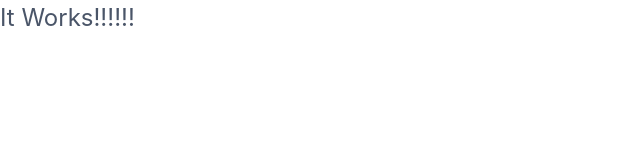
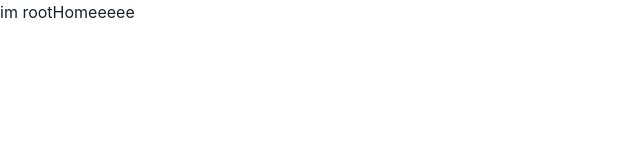
Before and after one commit to yun0727/airbnb-clone-coding, a React (Create React App) app in the folder airbnb-clone-frontend/: page / in a window 1280 px wide. Shown: the top 160 px of the page, without its empty margins (0-640 px from the left). Built offline with nearby package versions, Linux system fonts and the light colour scheme.

Commit message:
17.3 Router Setup

```diff
--- a/airbnb-clone-frontend/src/App.tsx
+++ /dev/null
@@ -1,12 +0,0 @@
-import { Text } from '@chakra-ui/react';
-import React from 'react';
-
-function App() {
-  return <div>
-    <Text color={"gray.600"} fontSize={"2xl"}>
-      It Works!!!!!!
-    </Text>
-  </div>
-}
-
-export default App;
--- /dev/null
+++ b/airbnb-clone-frontend/src/components/Root.tsx
@@ -0,0 +1,10 @@
+import { Outlet } from "react-router-dom";
+
+export default function Root(){
+  return (
+    <h1>
+      im root
+      <Outlet/>
+    </h1>
+  );
+}
--- a/airbnb-clone-frontend/src/index.tsx
+++ b/airbnb-clone-frontend/src/index.tsx
@@ -1,7 +1,8 @@
 import React from 'react';
 import ReactDOM from 'react-dom/client';
-import App from './App';
 import { ChakraProvider } from '@chakra-ui/react';
+import { RouterProvider } from 'react-router-dom';
+import router from "./router"
 
 const root = ReactDOM.createRoot(
   document.getElementById('root') as HTMLElement
@@ -9,7 +10,7 @@
 root.render(
   <React.StrictMode>
     <ChakraProvider>
-      <App />
+      <RouterProvider router={router} />
     </ChakraProvider>
 
   </React.StrictMode>
--- /dev/null
+++ b/airbnb-clone-frontend/src/router.tsx
@@ -0,0 +1,26 @@
+import { createBrowserRouter } from "react-router-dom"
+import Root from "./components/Root"
+import Home from "./routes/Home";
+import Users from "./routes/Users";
+
+
+const router=
+createBrowserRouter([
+  {
+  path:"/",
+  element: <Root/>,
+  children: [
+    {
+      path: "",
+      element: <Home />,
+    },
+    {
+      path: "users",
+      element: <Users />,
+    },
+  ],
+  }
+
+]);
+
+export default router;
--- /dev/null
+++ b/airbnb-clone-frontend/src/routes/Home.tsx
@@ -0,0 +1,3 @@
+export default function Home(){
+  return <span>Homeeeee</span>
+}
--- /dev/null
+++ b/airbnb-clone-frontend/src/routes/Users.tsx
@@ -0,0 +1,3 @@
+export default function Users(){
+  return <span>some text</span>
+}
```
